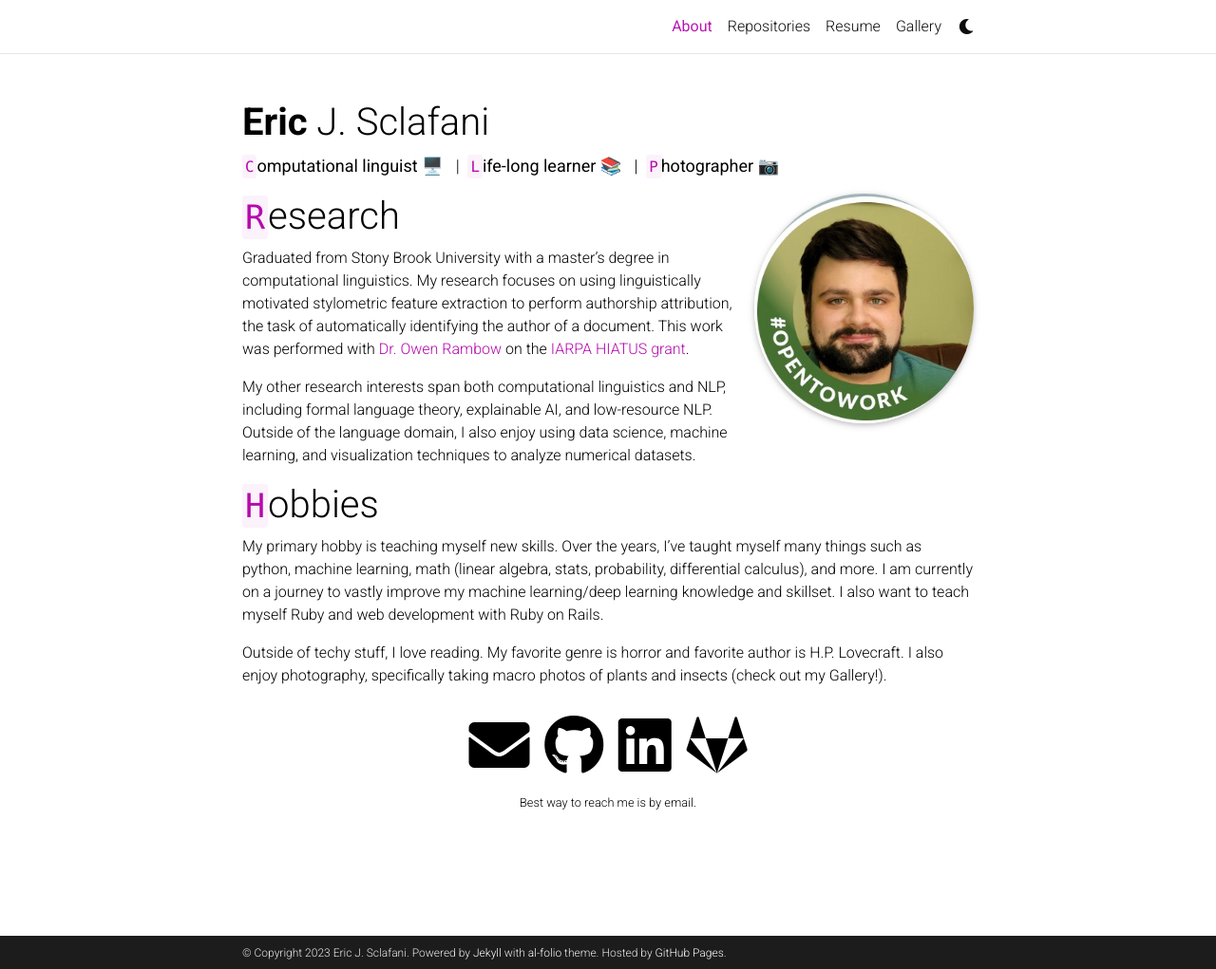
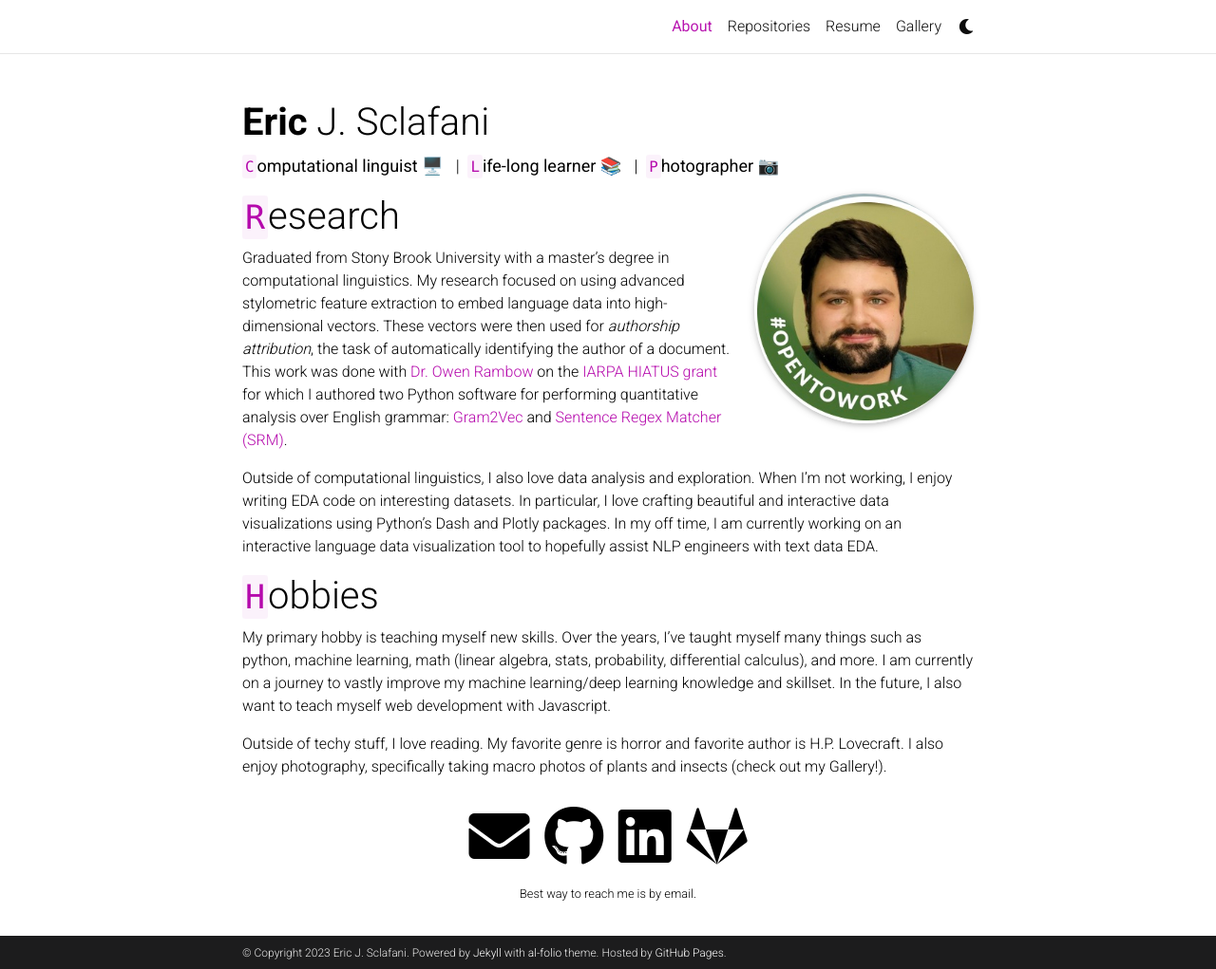
Before and after one commit to eric-sclafani/eric-sclafani.github.io, a Jekyll site: the page built from _pages/about.md, in a window 1280 px wide and 1021 px high. Shown: the whole window at 95% size. Built offline with Jekyll 4.4.1, drawn with Linux system fonts in a browser that asks for light colours; full-size pictures stand in for the smaller copies a plugin makes; comment, search, counter and statistics services are not loaded; a style sheet for code colours, icons or effects is not loaded.

Commit message:
edited about page

```diff
--- a/_pages/about.md
+++ b/_pages/about.md
@@ -9,20 +9,28 @@ profile:
   image: prof_pic.jpg
   image_circular: True # crops the image to make it circular
 
-
 news: false # includes a list of news items
-latest_posts: false  # includes a list of the newest posts
+latest_posts: false # includes a list of the newest posts
 selected_papers: false # includes a list of papers marked as "selected={true}"
-social: true  # includes social icons at the bottom of the page
+social: true # includes social icons at the bottom of the page
 ---
 
 <h1> <code>R</code>esearch</h1>
 
-Graduated from Stony Brook University with a master's degree in computational linguistics. My research focuses on using linguistically motivated stylometric feature extraction to perform authorship attribution, the task of automatically identifying the author of a document. This work was performed with [Dr. Owen Rambow](https://owenrambow.com/) on the [IARPA HIATUS grant](https://www.iarpa.gov/research-programs/hiatus).
+Graduated from Stony Brook University with a master's degree in computational linguistics.
+My research focused on using advanced stylometric feature extraction to embed language data into high-dimensional vectors.
+These vectors were then used for _authorship attribution_, the task of automatically identifying the author of a document.
+This work was done with [Dr. Owen Rambow](https://owenrambow.com/) on the [IARPA HIATUS grant](https://www.iarpa.gov/research-programs/hiatus)
+for which I authored two Python software for performing quantitative analysis over English grammar:
+[Gram2Vec](https://github.com/eric-sclafani/gram2vec) and [Sentence Regex Matcher (SRM)](https://github.com/eric-sclafani/syntax-regex-matcher).
 
-My other research interests span both computational linguistics and NLP, including formal language theory, explainable AI, and low-resource NLP. Outside of the language domain, I also enjoy using data science, machine learning, and visualization techniques to analyze numerical datasets.
+Outside of computational linguistics, I also love data analysis and exploration. When I'm not working, I enjoy writing EDA code on interesting datasets. In particular,
+I love crafting beautiful and interactive data visualizations using Python's Dash and Plotly packages. In my off time, I am currently working on an interactive language data
+visualization tool to hopefully assist NLP engineers with text data EDA.
 
 <h1> <code>H</code>obbies</h1>
-My primary hobby is teaching myself new skills. Over the years, I've taught myself many things such as python, machine learning, math (linear algebra, stats, probability, differential calculus), and more. I am currently on a journey to vastly improve my machine learning/deep learning knowledge and skillset. I also want to teach myself Ruby and web development with Ruby on Rails.
+My primary hobby is teaching myself new skills. Over the years, I've taught myself many things such as python, machine learning, math
+(linear algebra, stats, probability, differential calculus), and more. I am currently on a journey to vastly improve my machine learning/deep learning knowledge and skillset.
+In the future, I also want to teach myself web development with Javascript.
 
 Outside of techy stuff, I love reading. My favorite genre is horror and favorite author is H.P. Lovecraft. I also enjoy photography, specifically taking macro photos of plants and insects (check out my Gallery!).
```
